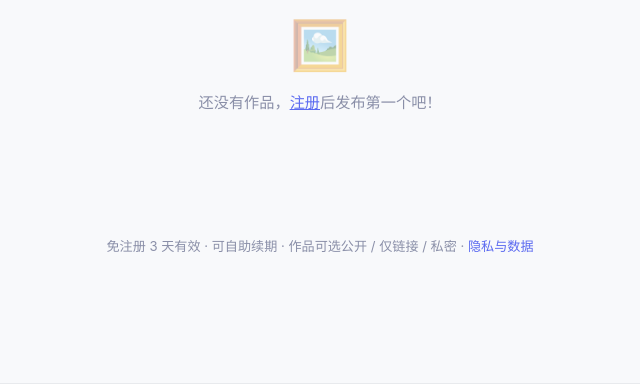
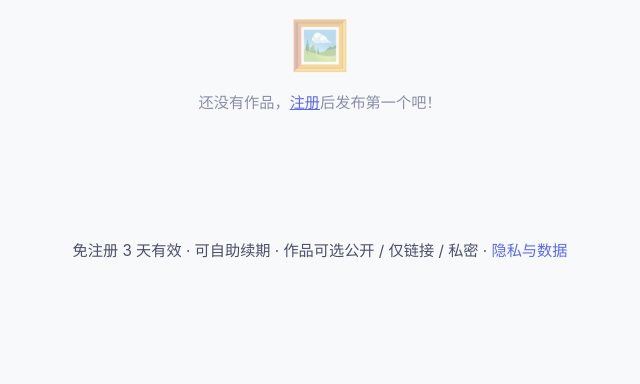
Before and after one commit to tojoevan/html-gallery, a Flask app: page / in a window 1280 px wide. Shown: the part 683-1067 px from the top of the page, without its empty margins (320-960 px from the left). Run offline with Flask 2, Linux system fonts and the light colour scheme; data that the repository does not hold is empty; some libraries are stand-ins or nearby versions.

Commit message:
fix: 首页说明行字号调大至 .95rem 并加深颜色

```diff
--- a/templates/index.html
+++ b/templates/index.html
@@ -163,8 +163,8 @@
   /* 卡片列表下方的说明行：独立 class，避免与 _footer.html 的 .site-foot 串样式 */
   .list-note {
     grid-column: 1 / -1;
-    text-align: center; font-size: .82rem; color: var(--muted);
-    margin-top: 1.5rem;
+    text-align: center; font-size: .95rem; color: #4a5068; line-height: 1.7;
+    margin-top: 1.6rem;
   }
   .list-note a { color: var(--accent); text-decoration: none; }
 
```
